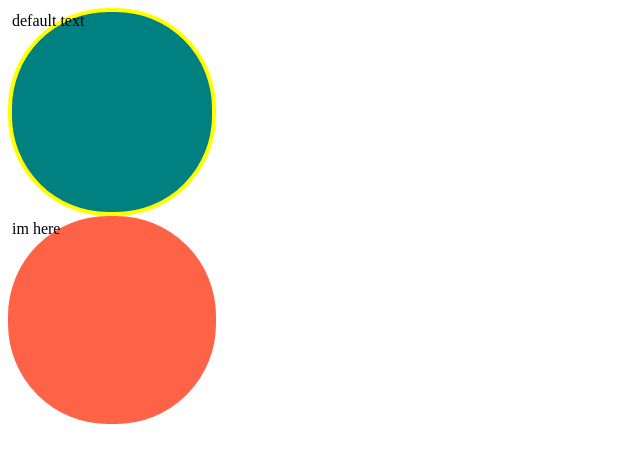
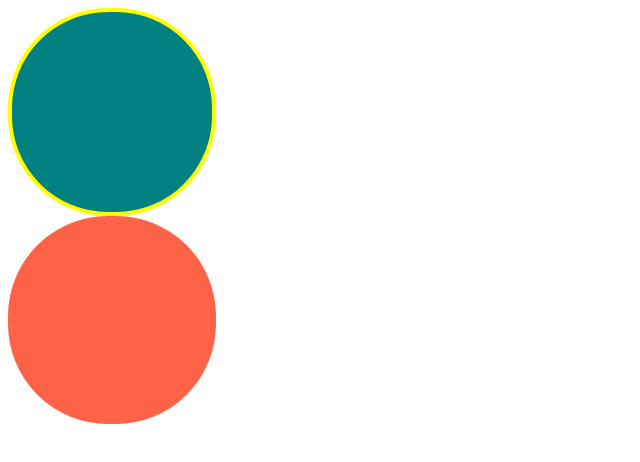
Before and after one commit to zeronedev/react-masterclass-v2201, a React (Create React App) app: page / in a window 1280 px wide. Shown: the top 462 px of the page, without its empty margins (0-640 px from the left). Built offline with nearby package versions, Linux system fonts and the light colour scheme.

Commit message:
#3.4 State

```diff
--- a/src/App.tsx
+++ b/src/App.tsx
@@ -4,7 +4,7 @@
   return (
     <div>
       <Circle borderColor="yellow" bgColor="teal" />
-      <Circle text="im here" bgColor="tomato" />
+      <Circle bgColor="tomato" />
     </div>
   );
 }
--- a/src/Circle.tsx
+++ b/src/Circle.tsx
@@ -1,3 +1,4 @@
+import { useState } from "react";
 import styled from "styled-components";
 
 interface containerProps {
@@ -18,11 +19,13 @@
   text?: string;
 }
 
-function Circle({ bgColor, borderColor, text = "default text" }: circleProps) {
+function Circle({ bgColor, borderColor }: circleProps) {
+  const [value, setValue] = useState<string>("");
   return (
-    <Container bgColor={bgColor} borderColor={borderColor ?? bgColor}>
-      {text}
-    </Container>
+    <Container
+      bgColor={bgColor}
+      borderColor={borderColor ?? bgColor}
+    ></Container>
   );
 }
 
```
